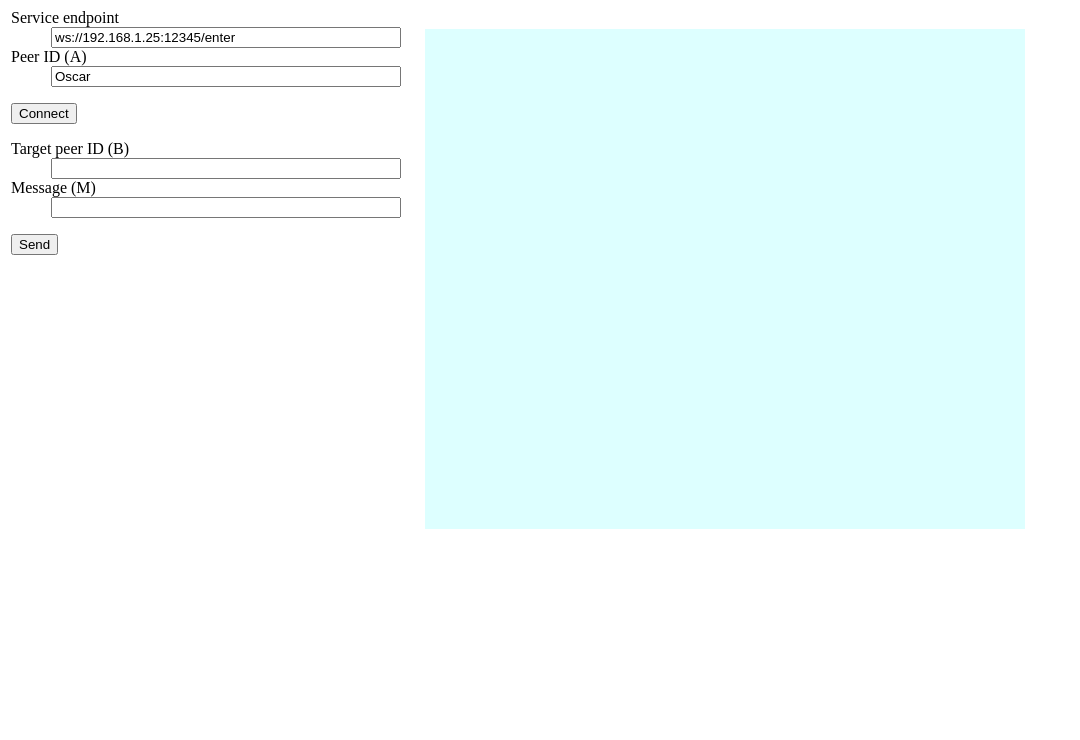
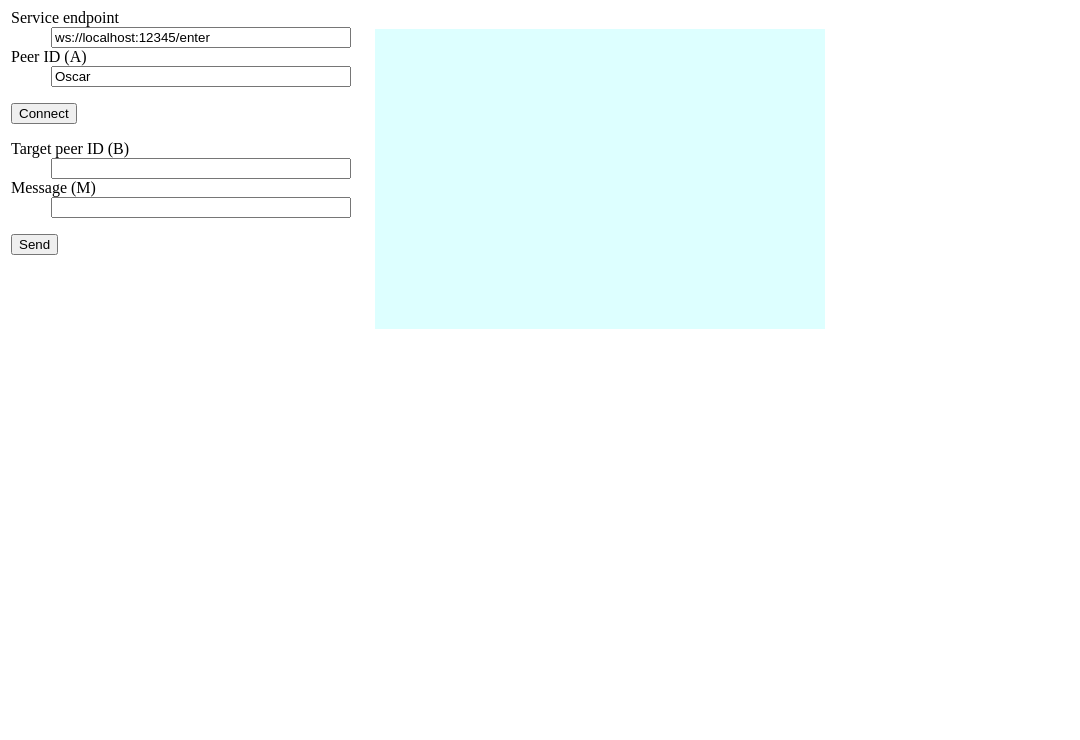
Before and after one commit to Deleplace/pushbroker, a plain HTML site: page client/index.html in a window 1280 px wide. Shown: the part 60-800 px from the top of the page, without its empty margins (0-1080 px from the left). Drawn offline with nearby package versions, Linux system fonts and the light colour scheme.

```diff
--- a/client/client.css
+++ b/client/client.css
@@ -3,12 +3,12 @@ td {
 }
 
 input[type=text] {
-	width: 350px;
+	width: 300px;
 }
 
 #log {
-	width: 600px;
-	height: 500px;
+	width: 450px;
+	height: 300px;
 	overflow-x: scroll;
 	overflow-y: scroll;
 	background-color: #DFF;
--- a/client/index.html
+++ b/client/index.html
@@ -19,7 +19,7 @@
 			<form>
 				<dl>
 					<dt>Service endpoint</dt>
-					<dd><input type="text" value="ws://192.168.1.25:12345/enter" id="service"></dd>
+					<dd><input type="text" value="ws://localhost:12345/enter" id="service"></dd>
 					<dt>Peer ID (A)</dt>
 					<dd><input type="text" id="A"></dd>
 				</dl>
```
Also changed, not shown: 1 other file.
